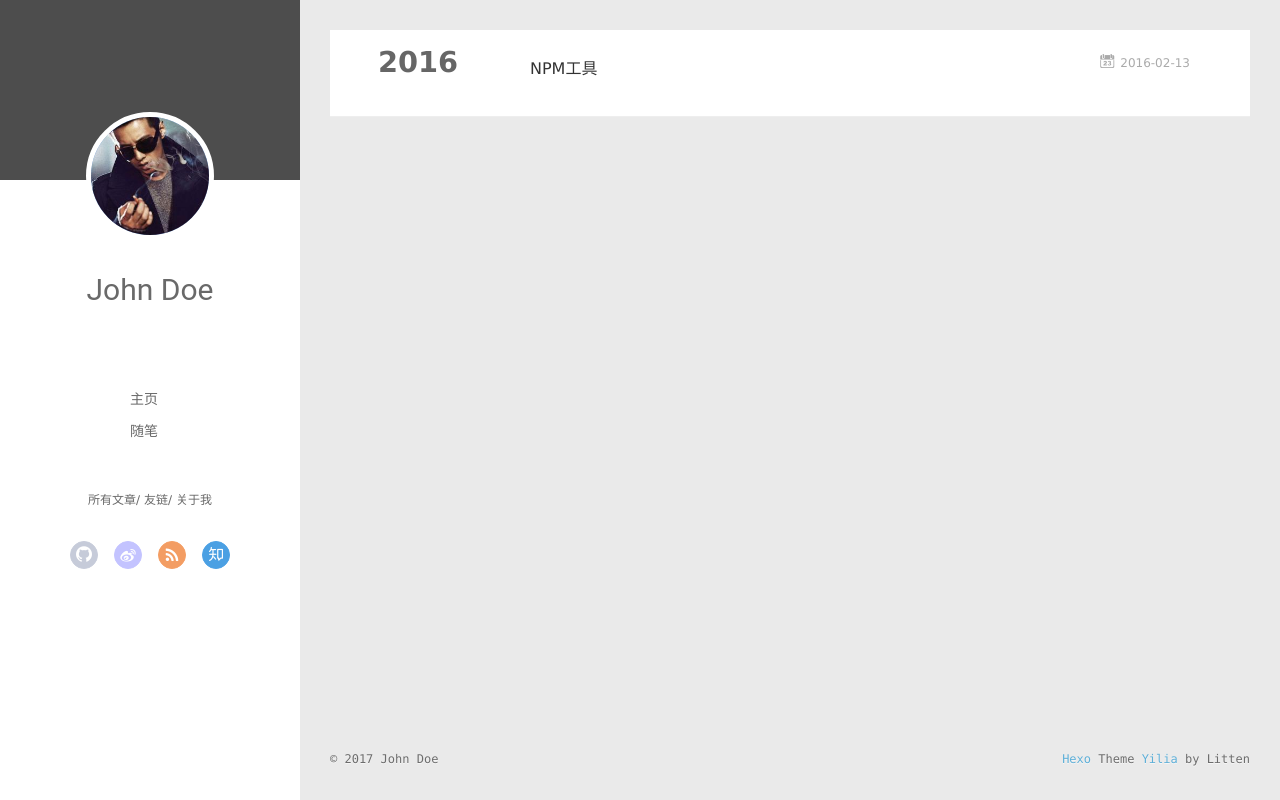
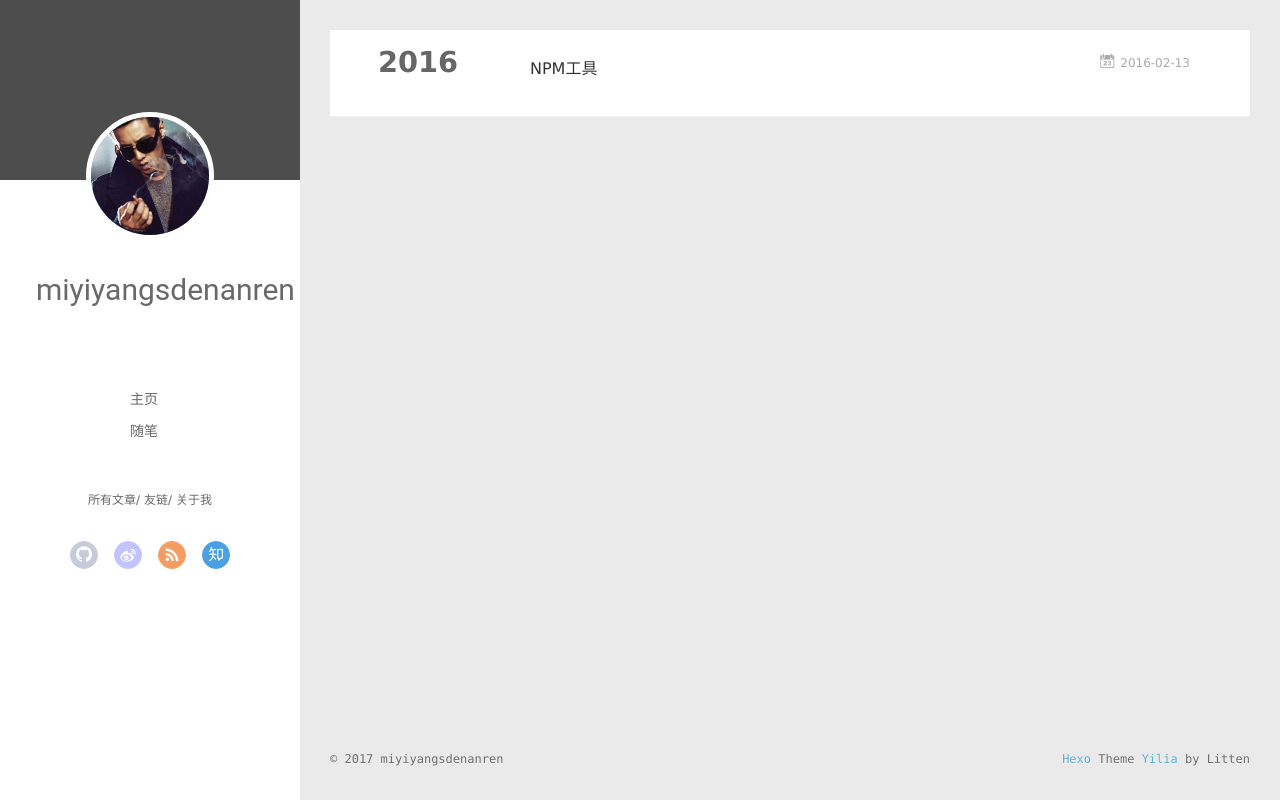
Before and after one commit to miyiyangdenanren/miyiyangdenanren.github.io, a plain HTML site: page archives/2016/02/index.html in a window 1280 px wide. Drawn offline with Linux system fonts and the light colour scheme; no server answers; files whose address does not match are found by name.

Commit message:
Site updated: 2017-01-18 21:18:34

```diff
--- a/archives/2016/02/index.html
+++ b/archives/2016/02/index.html
@@ -45,7 +45,7 @@
 			<img src="img/touxiang.jpg" class="js-avatar">
 		</a>
 		<hgroup>
-		  <h1 class="header-author"><a href="/">John Doe</a></h1>
+		  <h1 class="header-author"><a href="/">miyiyangsdenanren</a></h1>
 		</hgroup>
 
 
@@ -103,7 +103,7 @@
 				<img src="img/touxiang.jpg" class="js-avatar">
 			</div>
 			<hgroup>
-			  <h1 class="header-author js-header-author">John Doe</h1>
+			  <h1 class="header-author js-header-author">miyiyangsdenanren</h1>
 			</hgroup>
 
 
@@ -201,7 +201,7 @@
   <div class="outer">
     <div id="footer-info">
     	<div class="footer-left">
-    		&copy; 2017 John Doe
+    		&copy; 2017 miyiyangsdenanren
     	</div>
       	<div class="footer-right">
       		<a href="http://hexo.io/" target="_blank">Hexo</a>  Theme <a href="https://github.com/litten/hexo-theme-yilia" target="_blank">Yilia</a> by Litten
```
Also changed, not shown: 2016/02/13/自习/index.html (+4 -4 lines), archives/2016/index.html (+3 -3 lines), archives/index.html (+3 -3 lines), index.html (+3 -3 lines).
